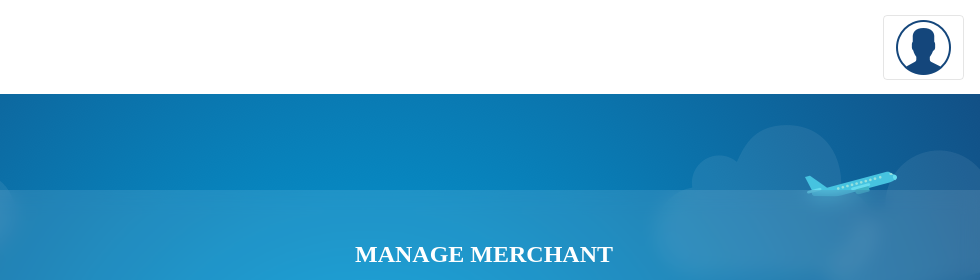
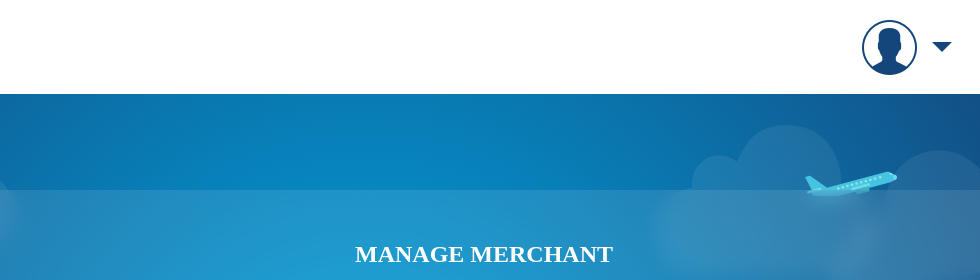
Before and after one commit to ahbear-khairulezwan/MhSecret, a website: page html/Landing.html in a window 1280 px wide. Shown: the top 280 px of the page, 300-1280 px from the left. Drawn offline with Linux system fonts and the light colour scheme; a web font is replaced by a local one.

Commit message:
Adding img Landing

```diff
--- a/html/Landing.html
+++ b/html/Landing.html
@@ -27,9 +27,10 @@
     <a class="navbar-brand" href="#">
       <img class="" src="../img/g-10.png" alt="Mas logo">
     </a>
-    <button class="navbar-toggler navbar-toggler-right" type="button" data-toggle="collapse" data-target="#navbarSupportedContent"
+    <button style="border-style: none;" class="navbar-toggler navbar-toggler-right" type="button" data-toggle="collapse" data-target="#navbarSupportedContent"
       aria-controls="navbarSupportedContent" aria-expanded="false" aria-label="Toggle navigation">
-      <img class="" src="../img/user.png" alt="user-icon">
+      <img style="padding-right:10px;" class="" src="../img/user.png" alt="user-icon"><!--inline styling here-->
+      <img class="" src="../img/arrow-point-to-down.png" alt="down-arrow">
     </button>
     <div class="collapse navbar-collapse" id="navbarSupportedContent">
       <hr class="mb-5">
@@ -54,7 +55,7 @@
   </nav>
   <!-- Contact Section -->
   <section class="bg-img" id="contact">
-    <div class="container-fluid Rectangle-Copy-3">
+    <div class="container-fluid Rectangle-Copy-3"> <!--inline styling are there-->
       <div class="row" style="padding-top:50px;padding-bottom:40px;">
         <div class="col-6">
           <h4 class="text-uppercase text-primary mb-0">Manage User</h4>
```
Also changed, not shown: img/arrow-point-to-down.png (added).
